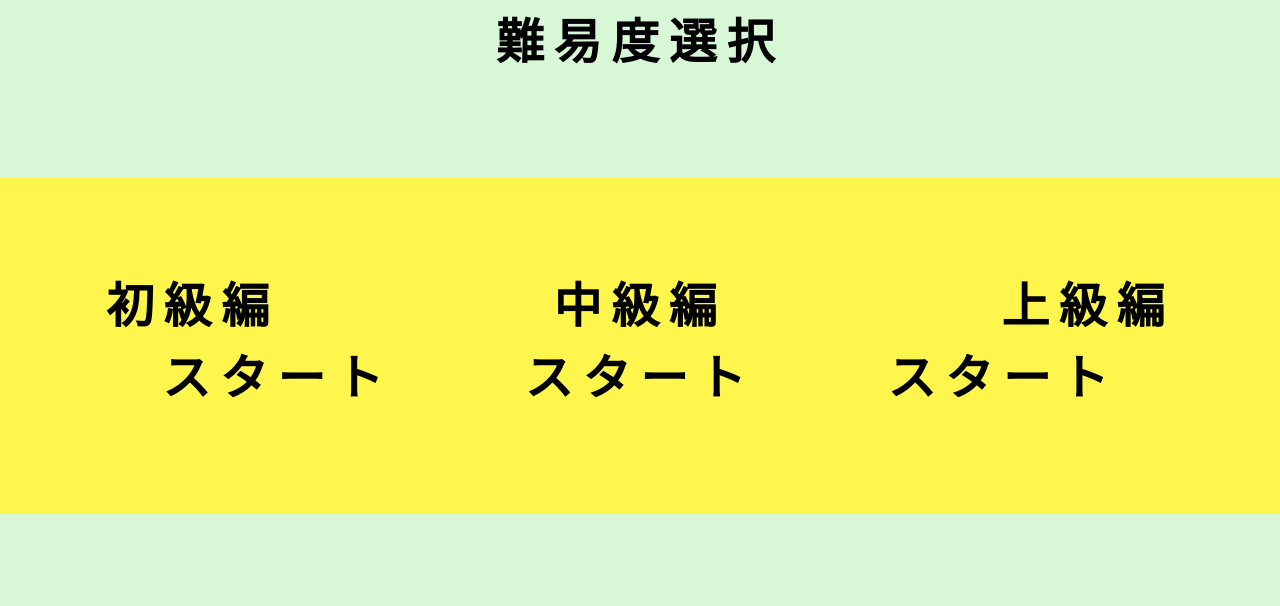
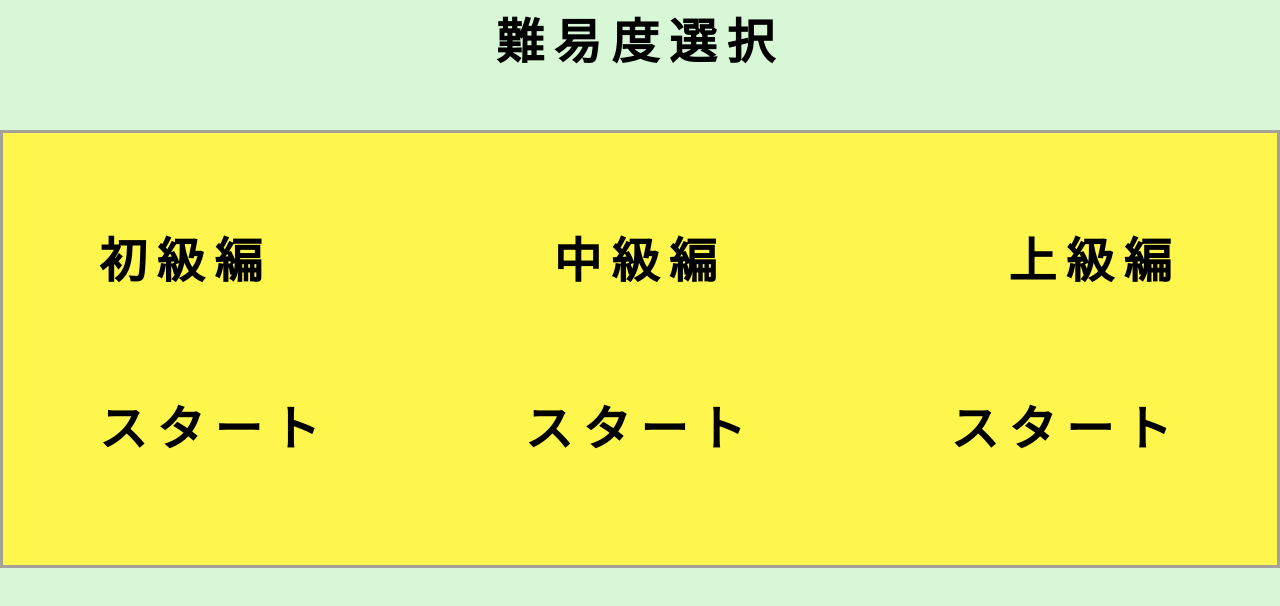
Before and after one commit to furu0202/Prefectures-App, a Next.js app: page /level in a window 1280 px wide. Shown: the top 606 px of the page. Built offline with nearby package versions, Linux system fonts and the light colour scheme.

Commit message:
枠線追加、スタートの文字位置修正

```diff
--- a/app/level/page.module.css
+++ b/app/level/page.module.css
@@ -16,22 +16,21 @@
 }
 
 .boxArea {
-  margin: 2em auto;
-  padding: 2em;
+  margin: 1em auto;
   background-color: #fff64d;
+  border: solid 3px #a5a19a;
 }
+
 .titleArea {
   display: flex;
   justify-content: space-between;
-}
-
-.title {
-  margin: 0 10px;
+  margin: 2em;
 }
 
 .buttonArea {
   display: flex;
-  justify-content: space-around;
+  justify-content: space-between;
+  margin: 2em;
 }
 
 .beginner,
```
